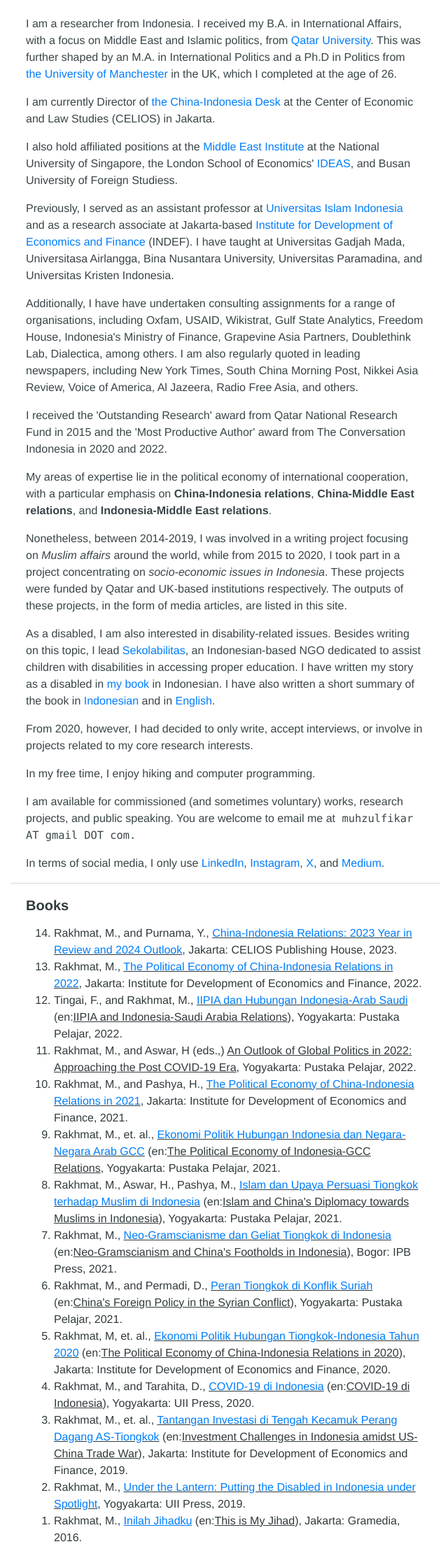
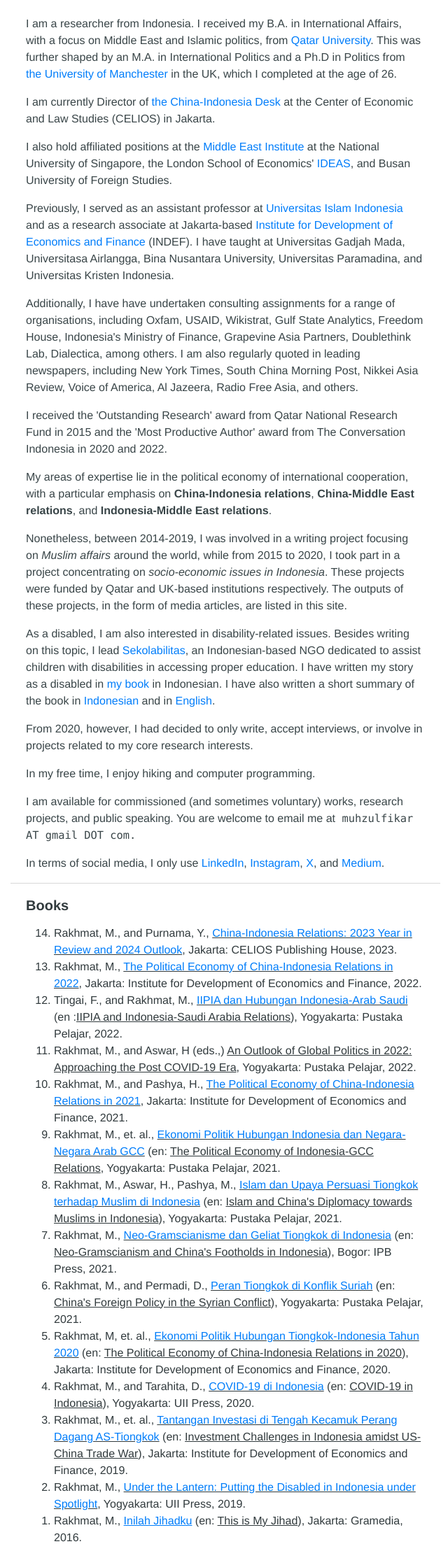
Before and after one commit to zulfikars/zulfikars.github.io, a plain HTML site: page index.html in a window 1280 px wide. Shown: the part 66-2293 px from the top of the page at 70% size, without its empty margins (319-959 px from the left). Drawn offline with Linux system fonts and the light colour scheme.

Commit message:
Update index.html

```diff
--- a/index.html
+++ b/index.html
@@ -32,7 +32,7 @@
 			<main id="content">
 			<p>I am a researcher from Indonesia. I received my B.A. in International Affairs, with a focus on Middle East and Islamic politics, from <a href="http://www.qu.edu.qa">Qatar University</a>. This was further shaped by an M.A. in International Politics and a Ph.D in Politics from <a href="http://www.manchester.ac.uk/">the University of Manchester</a> in the UK, which I completed at the age of 26.</p>
 			<p>I am currently Director of <a href="https://celios.co.id/china/">the China-Indonesia Desk</a> at the Center of Economic and Law Studies (CELIOS) in Jakarta.</p>
-			<p>I also hold affiliated positions at the <a href="https://mei.nus.edu.sg/members/muhammad-zulfikar-rakhmat/">Middle East Institute</a> at the National University of Singapore</a>, the London School of Economics' <a href="https://www.lse.ac.uk/ideas/people/Zulfikar-Rakhmat">IDEAS</a>, and Busan University of Foreign Studiess.</p>
+			<p>I also hold affiliated positions at the <a href="https://mei.nus.edu.sg/members/muhammad-zulfikar-rakhmat/">Middle East Institute</a> at the National University of Singapore</a>, the London School of Economics' <a href="https://www.lse.ac.uk/ideas/people/Zulfikar-Rakhmat">IDEAS</a>, and Busan University of Foreign Studies.</p>
 			<p>Previously, I served as an assistant professor at <a href="http://uii.ac.id/">Universitas Islam Indonesia</a> and as a research associate at Jakarta-based <a href="http://indef.or.id">Institute for Development of Economics and Finance</a> (INDEF). I have taught at Universitas Gadjah Mada, Universitasa Airlangga, Bina Nusantara University, Universitas Paramadina, and Universitas Kristen Indonesia.</p>
 			<p>Additionally, I have have undertaken consulting assignments for a range of organisations, including Oxfam, USAID, Wikistrat, Gulf State Analytics, Freedom House, Indonesia's Ministry of Finance, Grapevine Asia Partners, Doublethink Lab, Dialectica, among others. I am also regularly quoted in leading newspapers, including New York Times, South China Morning Post, Nikkei Asia Review, Voice of America, Al Jazeera, Radio Free Asia, and others.</p>
 			<p>I received the 'Outstanding Research' award from Qatar National Research Fund in 2015 and the 'Most Productive Author' award from The Conversation Indonesia in 2020 and 2022.</p>
@@ -49,18 +49,18 @@
 				<ol reversed>
 							<li>Rakhmat, M., and Purnama, Y., <u><a href="https://celios.co.id/buku/china-indonesia-relations-2023-year-in-review-and-2024-outlook/">China-Indonesia Relations: 2023 Year in Review and 2024 Outlook</a></u>, Jakarta: CELIOS Publishing House, 2023.</li>
 							<li>Rakhmat, M., <u><a href="https://play.google.com/store/books/details?id=z6qmEAAAQBAJ">The Political Economy of China-Indonesia Relations in 2022</a></u>, Jakarta: Institute for Development of Economics and Finance, 2022.</li>
-							<li>Tingai, F., and Rakhmat, M., <u><a href="https://drive.google.com/file/d/1bXD9tRFzUHXxPkngzAJmbKgz5ZJtLmNq/view?usp=sharing">IIPIA dan Hubungan Indonesia-Arab Saudi</a></u> (en:<u>IIPIA and Indonesia-Saudi Arabia Relations</u>), Yogyakarta: Pustaka Pelajar, 2022.</li>
+							<li>Tingai, F., and Rakhmat, M., <u><a href="https://drive.google.com/file/d/1bXD9tRFzUHXxPkngzAJmbKgz5ZJtLmNq/view?usp=sharing">IIPIA dan Hubungan Indonesia-Arab Saudi</a></u> (en :<u>IIPIA and Indonesia-Saudi Arabia Relations</u>), Yogyakarta: Pustaka Pelajar, 2022.</li>
 							<li>Rakhmat, M., and Aswar, H (eds.,) <u>An Outlook of Global Politics in 2022: Approaching the Post COVID-19 Era</u>, Yogyakarta: Pustaka Pelajar, 2022.</li>
 							<li>Rakhmat, M., and Pashya, H., <u><a href="https://play.google.com/store/books/details?id=WyBYEAAAQBAJ">The Political Economy of China-Indonesia Relations in 2021</a></u>, Jakarta: Institute for Development of Economics and Finance, 2021.</li>
-							<li>Rakhmat, M., et. al., <u><a href="https://www.researchgate.net/publication/360155795_Ekonomi_Politik_Hubungan_Indonesia_dan_Negara-Negara_Arab_GCC_The_Political_Economy_of_Indonesia-Gulf_Countries_Relations">Ekonomi Politik Hubungan Indonesia dan Negara-Negara Arab GCC</a></u> (en:<u>The Political Economy of Indonesia-GCC Relations</u>, Yogyakarta: Pustaka Pelajar, 2021.</li>
-							<li>Rakhmat, M., Aswar, H., Pashya, M., <u><a href="https://drive.google.com/file/d/1K4LS9Ew8peAqKjFQuWRj5ku-Qx4Bj15H/view?usp=sharing">Islam dan Upaya Persuasi Tiongkok terhadap Muslim di Indonesia</a></u> (en:<u>Islam and China's Diplomacy towards Muslims in Indonesia</u>), Yogyakarta: Pustaka Pelajar, 2021.</li>
-							<li>Rakhmat, M., <u><a href="https://drive.google.com/file/d/1htOu7Na9315s-iwizejyR1xmjAgYQEGF/view?usp=sharing">Neo-Gramscianisme dan Geliat Tiongkok di Indonesia</a></u> (en:<u>Neo-Gramscianism and China's Footholds in Indonesia</u>), Bogor: IPB Press, 2021.</li>
-							<li>Rakhmat, M., and Permadi, D., <u><a href="https://drive.google.com/file/d/1Pf-tHQ9xWAlCB-sSYG4-QQLRGmJSw6At/view?usp=sharing">Peran Tiongkok di Konflik Suriah</a></u> (en:<u>China's Foreign Policy in the Syrian Conflict</u>), Yogyakarta: Pustaka Pelajar, 2021.</li>
-							<li>Rakhmat, M, et. al., <u><a href="https://pustaka.indef.or.id/dd-product/ekonomi-politik-hubungan-indonesia-tongkok-2020/">Ekonomi Politik Hubungan Tiongkok-Indonesia Tahun 2020</a></u> (en:<u>The Political Economy of China-Indonesia Relations in 2020</u>), Jakarta: Institute for Development of Economics and Finance, 2020.</li>
-							<li>Rakhmat, M., and Tarahita, D., <u><a href="https://drive.google.com/file/d/1h1B4BH5bXxiEvdEPNCzabeL1vtKDQJEF/view?usp=sharing">COVID-19 di Indonesia</a></u> (en:<u>COVID-19 di Indonesia</u>), Yogyakarta: UII Press, 2020.</li>
-							<li>Rakhmat, M., et. al., <u><a href="https://play.google.com/store/books/details?id=MU0IEAAAQBAJ">Tantangan Investasi di Tengah Kecamuk Perang Dagang AS-Tiongkok</a></u> (en:<u>Investment Challenges in Indonesia amidst US-China Trade War</u>), Jakarta: Institute for Development of Economics and Finance, 2019.</li>
+							<li>Rakhmat, M., et. al., <u><a href="https://drive.google.com/file/d/1QtRkEOWm_SM10C3kVmxGotbkIA3dj663/view?usp=sharing">Ekonomi Politik Hubungan Indonesia dan Negara-Negara Arab GCC</a></u> (en: <u>The Political Economy of Indonesia-GCC Relations</u>, Yogyakarta: Pustaka Pelajar, 2021.</li>
+							<li>Rakhmat, M., Aswar, H., Pashya, M., <u><a href="https://drive.google.com/file/d/1K4LS9Ew8peAqKjFQuWRj5ku-Qx4Bj15H/view?usp=sharing">Islam dan Upaya Persuasi Tiongkok terhadap Muslim di Indonesia</a></u> (en: <u>Islam and China's Diplomacy towards Muslims in Indonesia</u>), Yogyakarta: Pustaka Pelajar, 2021.</li>
+							<li>Rakhmat, M., <u><a href="https://drive.google.com/file/d/1htOu7Na9315s-iwizejyR1xmjAgYQEGF/view?usp=sharing">Neo-Gramscianisme dan Geliat Tiongkok di Indonesia</a></u> (en: <u>Neo-Gramscianism and China's Footholds in Indonesia</u>), Bogor: IPB Press, 2021.</li>
+							<li>Rakhmat, M., and Permadi, D., <u><a href="https://drive.google.com/file/d/1Pf-tHQ9xWAlCB-sSYG4-QQLRGmJSw6At/view?usp=sharing">Peran Tiongkok di Konflik Suriah</a></u> (en: <u>China's Foreign Policy in the Syrian Conflict</u>), Yogyakarta: Pustaka Pelajar, 2021.</li>
+							<li>Rakhmat, M, et. al., <u><a href="https://pustaka.indef.or.id/dd-product/ekonomi-politik-hubungan-indonesia-tongkok-2020/">Ekonomi Politik Hubungan Tiongkok-Indonesia Tahun 2020</a></u> (en: <u>The Political Economy of China-Indonesia Relations in 2020</u>), Jakarta: Institute for Development of Economics and Finance, 2020.</li>
+							<li>Rakhmat, M., and Tarahita, D., <u><a href="https://drive.google.com/file/d/1h1B4BH5bXxiEvdEPNCzabeL1vtKDQJEF/view?usp=sharing">COVID-19 di Indonesia</a></u> (en: <u>COVID-19 in Indonesia</u>), Yogyakarta: UII Press, 2020.</li>
+							<li>Rakhmat, M., et. al., <u><a href="https://play.google.com/store/books/details?id=MU0IEAAAQBAJ">Tantangan Investasi di Tengah Kecamuk Perang Dagang AS-Tiongkok</a></u> (en: <u>Investment Challenges in Indonesia amidst US-China Trade War</u>), Jakarta: Institute for Development of Economics and Finance, 2019.</li>
 							<li>Rakhmat, M., <u><a href="https://drive.google.com/file/d/1kUpCJeOtAxUohOnF3VjDifMUTidSolNe/view?usp=sharing">Under the Lantern: Putting the Disabled in Indonesia under Spotlight</a></u>, Yogyakarta: UII Press, 2019.</li>
-							<li>Rakhmat, M., <a href="https://www.goodreads.com/book/show/28619404-inilah-jihadku"><u>Inilah Jihadku</u></a> (en:<u>This is My Jihad</u>), Jakarta: Gramedia, 2016.</li>
+							<li>Rakhmat, M., <a href="https://www.goodreads.com/book/show/28619404-inilah-jihadku"><u>Inilah Jihadku</u></a> (en: <u>This is My Jihad</u>), Jakarta: Gramedia, 2016.</li>
 
 				</ol>
 
```
